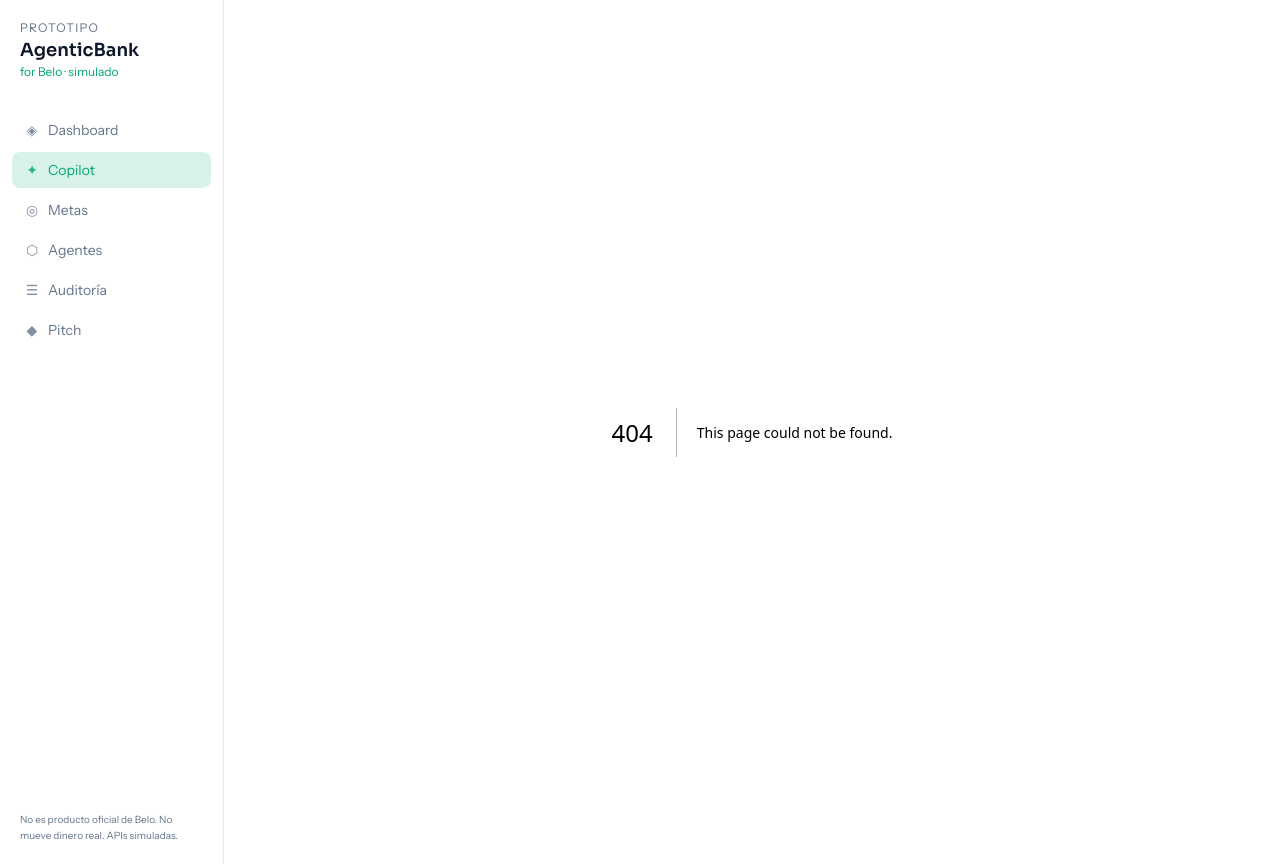
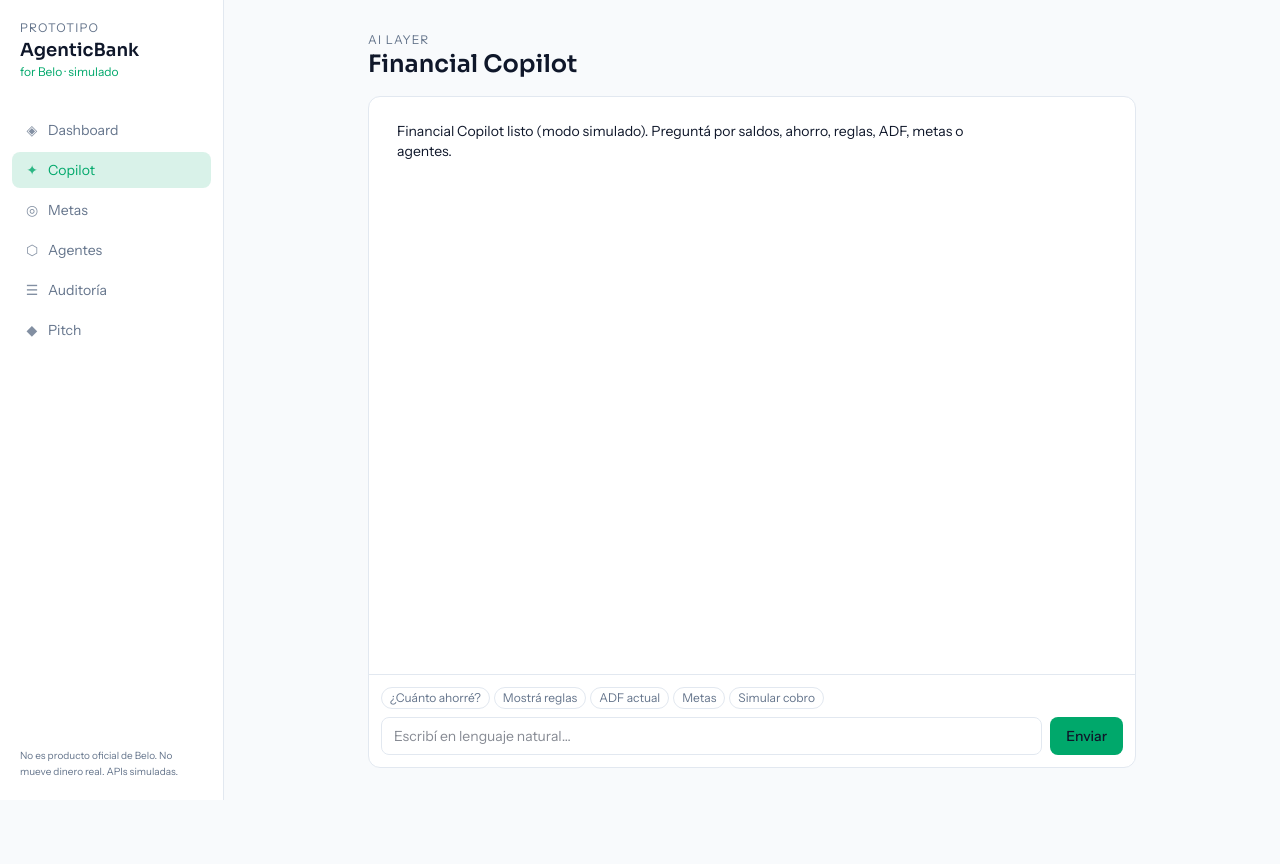
Before and after one commit to srbisnes/AgenticBank-for-Belo, a Next.js app: page /copilot in a window 1280 px wide. Before the commit this address had no page. After the commit the page ends 800 px from the top, so only its background shows below. Built offline with nearby package versions, Linux system fonts and the light colour scheme.

Commit message:
feat: copilot chat UI and audit trail page

```diff
--- /dev/null
+++ b/src/app/audit/page.tsx
@@ -0,0 +1,130 @@
+"use client";
+
+import { useMemo, useState } from "react";
+
+type Row = {
+  index: number;
+  agent: string;
+  decision: string;
+  timestamp: string;
+  hash: string;
+};
+
+export default function AuditPage() {
+  const [rows, setRows] = useState<Row[]>([]);
+  const [valid, setValid] = useState<boolean | null>(null);
+  const [loading, setLoading] = useState(false);
+
+  const chainOk = useMemo(() => valid, [valid]);
+
+  async function generateSample() {
+    setLoading(true);
+    try {
+      const res = await fetch("/api/belo/execute", {
+        method: "POST",
+        headers: { "Content-Type": "application/json" },
+        body: JSON.stringify({
+          intent: "allocate_income",
+          amount: 2500,
+          currency: "USD",
+          rules: ["income-20-20-60"],
+          agent: "Freelancer",
+        }),
+      });
+      const data = await res.json();
+      if (data.audit) {
+        setRows(
+          data.audit.map(
+            (r: {
+              index: number;
+              agent: string;
+              decision: string;
+              timestamp: string;
+              hash: string;
+            }) => ({
+              index: r.index,
+              agent: r.agent,
+              decision: r.decision,
+              timestamp: r.timestamp,
+              hash: r.hash,
+            })
+          )
+        );
+        setValid(true);
+      }
+    } finally {
+      setLoading(false);
+    }
+  }
+
+  return (
+    <div className="mx-auto max-w-4xl space-y-6">
+      <header className="flex flex-wrap items-end justify-between gap-3">
+        <div>
+          <p className="text-xs uppercase tracking-widest text-[var(--muted)]">
+            Audit Trail
+          </p>
+          <h1 className="font-[family-name:var(--font-sora)] text-2xl font-semibold">
+            Recibos SHA-256
+          </h1>
+          <p className="text-sm text-[var(--muted)]">
+            Cadena criptográfica por decisión (prototipo)
+          </p>
+        </div>
+        <button
+          type="button"
+          onClick={generateSample}
+          disabled={loading}
+          className="rounded-lg bg-[var(--primary)] px-4 py-2 text-sm font-medium text-[#0F172A] disabled:opacity-50"
+        >
+          {loading ? "Generando…" : "Generar cadena demo"}
+        </button>
+      </header>
+
+      {chainOk !== null && (
+        <p
+          className={`text-sm ${
+            chainOk ? "text-emerald-300" : "text-red-300"
+          }`}
+        >
+          audit chain valid: {String(chainOk)}
+        </p>
+      )}
+
+      {rows.length === 0 ? (
+        <p className="text-sm text-[var(--muted)]">
+          Todavía no hay registros. Generá una cadena demo o ejecutá un cobro
+          desde el Dashboard.
+        </p>
+      ) : (
+        <div className="overflow-x-auto rounded-xl border border-[var(--border)]">
+          <table className="w-full min-w-[640px] text-left text-sm">
+            <thead className="bg-[var(--card)] text-[var(--muted)]">
+              <tr>
+                <th className="px-3 py-2 font-medium">#</th>
+                <th className="px-3 py-2 font-medium">Agente</th>
+                <th className="px-3 py-2 font-medium">Decisión</th>
+                <th className="px-3 py-2 font-medium">Hash</th>
+              </tr>
+            </thead>
+            <tbody>
+              {rows.map((r) => (
+                <tr
+                  key={r.index}
+                  className="border-t border-[var(--border)] bg-[var(--card)]/50"
+                >
+                  <td className="px-3 py-2">{r.index}</td>
+                  <td className="px-3 py-2 text-[var(--primary)]">{r.agent}</td>
+                  <td className="px-3 py-2">{r.decision}</td>
+                  <td className="px-3 py-2 font-mono text-[11px] text-[var(--muted)]">
+                    {r.hash.slice(0, 20)}…
+                  </td>
+                </tr>
+              ))}
+            </tbody>
+          </table>
+        </div>
+      )}
+    </div>
+  );
+}
--- /dev/null
+++ b/src/app/copilot/page.tsx
@@ -0,0 +1,123 @@
+"use client";
+
+import { useState } from "react";
+
+type Msg = { role: "user" | "assistant"; content: string };
+
+export default function CopilotPage() {
+  const [messages, setMessages] = useState<Msg[]>([
+    {
+      role: "assistant",
+      content:
+        "Financial Copilot listo (modo simulado). Preguntá por saldos, ahorro, reglas, ADF, metas o agentes.",
+    },
+  ]);
+  const [input, setInput] = useState("");
+  const [loading, setLoading] = useState(false);
+
+  async function send(text?: string) {
+    const message = (text ?? input).trim();
+    if (!message || loading) return;
+    setInput("");
+    setMessages((m) => [...m, { role: "user", content: message }]);
+    setLoading(true);
+    try {
+      const res = await fetch("/api/copilot", {
+        method: "POST",
+        headers: { "Content-Type": "application/json" },
+        body: JSON.stringify({ message }),
+      });
+      const data = await res.json();
+      setMessages((m) => [
+        ...m,
+        {
+          role: "assistant",
+          content: data.content || data.error || "Sin respuesta",
+        },
+      ]);
+    } catch {
+      setMessages((m) => [
+        ...m,
+        { role: "assistant", content: "Error de red al contactar al copilot." },
+      ]);
+    } finally {
+      setLoading(false);
+    }
+  }
+
+  const chips = [
+    "¿Cuánto ahorré?",
+    "Mostrá reglas",
+    "ADF actual",
+    "Metas",
+    "Simular cobro",
+  ];
+
+  return (
+    <div className="mx-auto flex h-[calc(100vh-4rem)] max-w-3xl flex-col">
+      <header className="mb-4">
+        <p className="text-xs uppercase tracking-widest text-[var(--muted)]">
+          AI Layer
+        </p>
+        <h1 className="font-[family-name:var(--font-sora)] text-2xl font-semibold">
+          Financial Copilot
+        </h1>
+      </header>
+
+      <div className="flex flex-1 flex-col overflow-hidden rounded-xl border border-[var(--border)] bg-[var(--card)]">
+        <div className="flex-1 space-y-3 overflow-y-auto p-4">
+          {messages.map((m, i) => (
+            <div
+              key={i}
+              className={`max-w-[85%] rounded-lg px-3 py-2 text-sm whitespace-pre-wrap ${
+                m.role === "user"
+                  ? "ml-auto bg-[var(--primary)]/20 text-[var(--fg)]"
+                  : "bg-white/5 text-[var(--fg)]"
+              }`}
+            >
+              {m.content}
+            </div>
+          ))}
+          {loading && (
+            <p className="text-xs text-[var(--muted)]">Pensando…</p>
+          )}
+        </div>
+        <div className="border-t border-[var(--border)] p-3">
+          <div className="mb-2 flex flex-wrap gap-1">
+            {chips.map((c) => (
+              <button
+                key={c}
+                type="button"
+                onClick={() => send(c)}
+                className="rounded-full border border-[var(--border)] px-2 py-0.5 text-xs text-[var(--muted)] hover:border-[var(--primary)] hover:text-[var(--primary)]"
+              >
+                {c}
+              </button>
+            ))}
+          </div>
+          <form
+            className="flex gap-2"
+            onSubmit={(e) => {
+              e.preventDefault();
+              send();
+            }}
+          >
+            <input
+              value={input}
+              onChange={(e) => setInput(e.target.value)}
+              placeholder="Escribí en lenguaje natural…"
+              className="flex-1 rounded-lg border border-[var(--border)] bg-transparent px-3 py-2 text-sm outline-none focus:border-[var(--primary)]"
+            />
+            <button
+              type="submit"
+              disabled={loading}
+              className="rounded-lg bg-[var(--primary)] px-4 py-2 text-sm font-medium text-[#0F172A] disabled:opacity-50"
+            >
+              Enviar
+            </button>
+          </form>
+        </div>
+      </div>
+    </div>
+  );
+}
```
